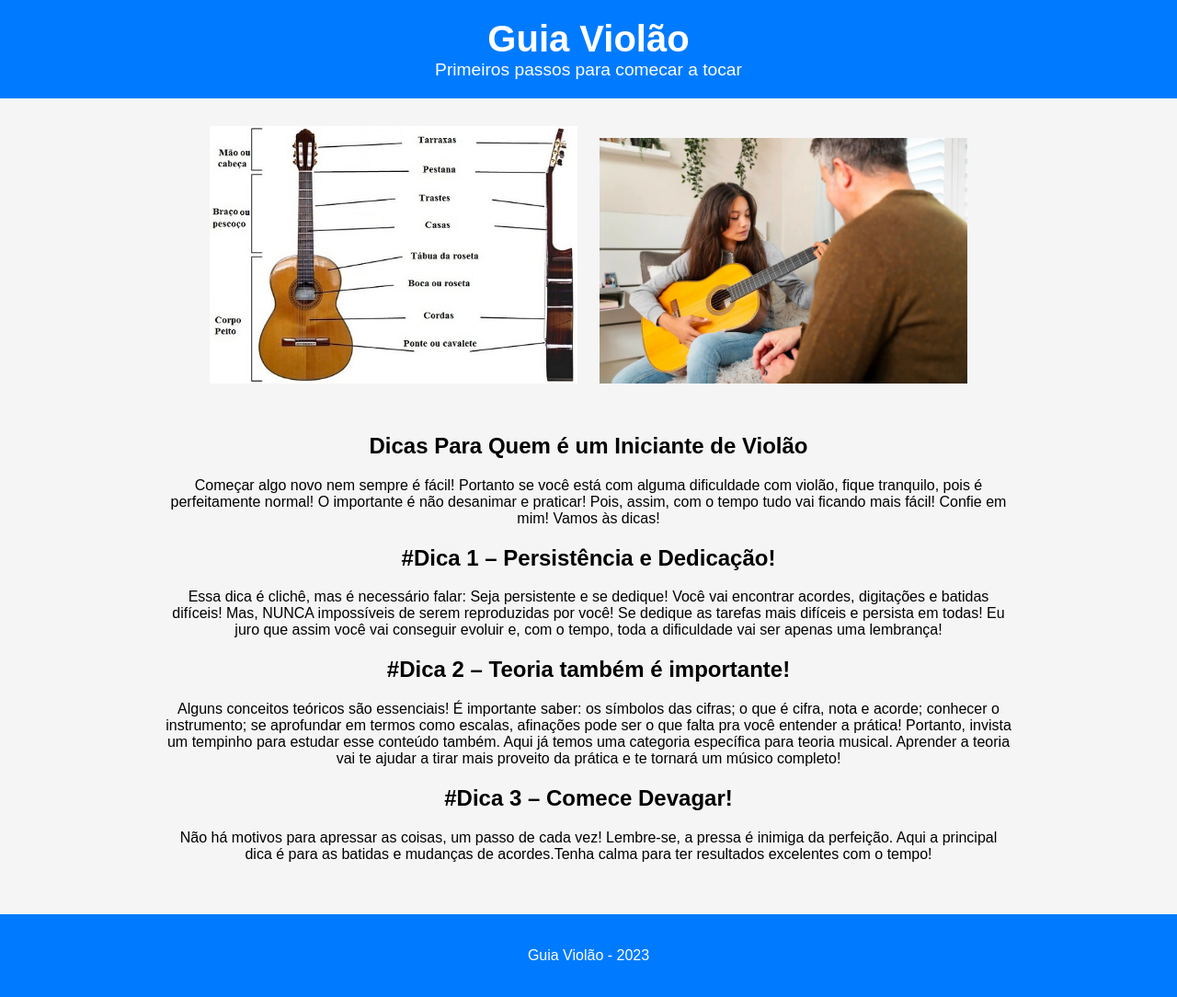
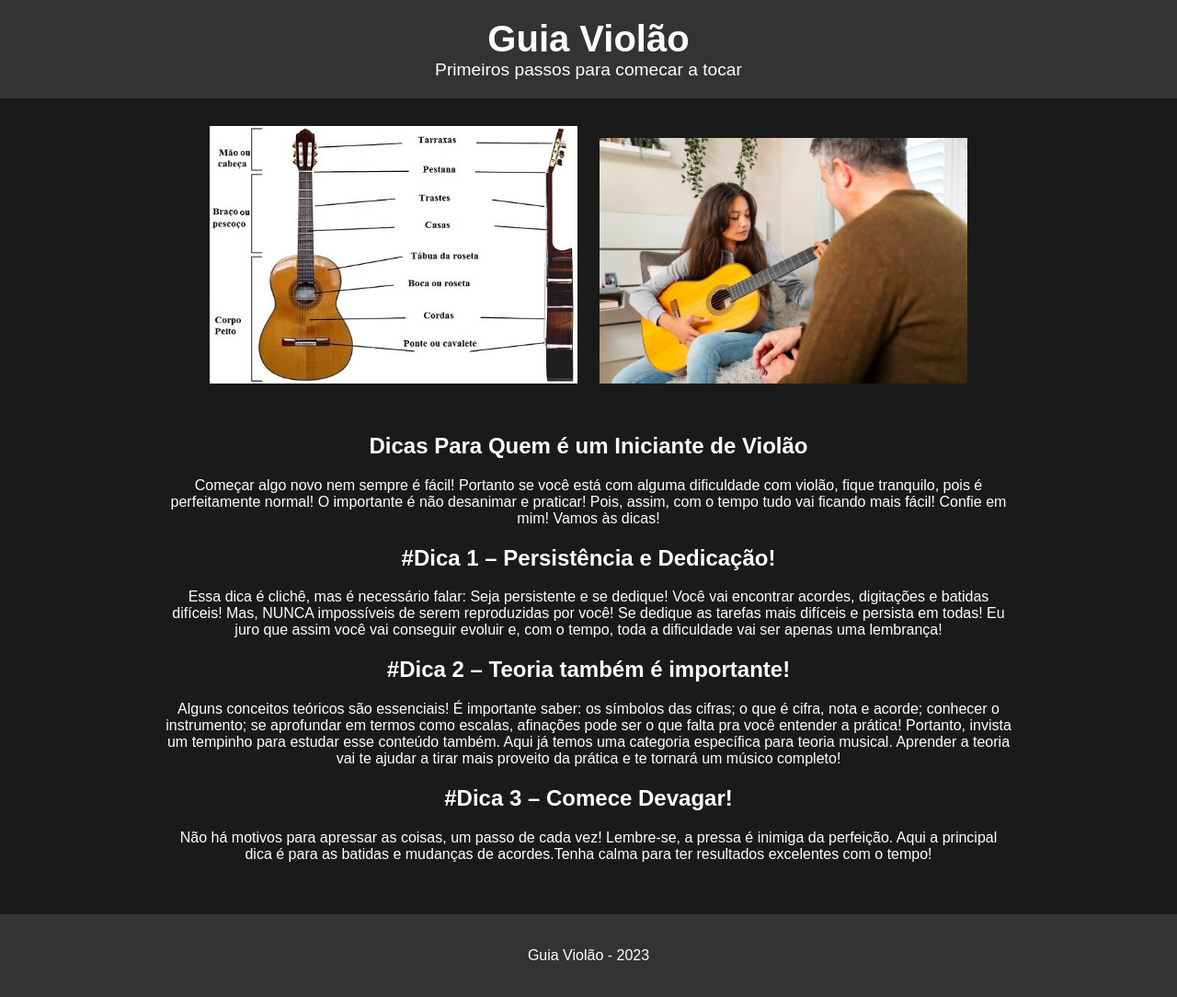
Before and after one commit to gustavogonzag/Guia-Viol-o, a PHP site: page / in a window 1280 px wide. Shown: the whole page at 92% size. Run offline with PHP 8.4, Linux system fonts and the light colour scheme.

Commit message:
colocando classes para fotossensiveis

```diff
--- a/index.html
+++ b/index.html
@@ -6,7 +6,7 @@
     <title>Guia Violão</title>
     <link rel="stylesheet" href="./styles.css">
 </head>
-<body>
+<body class="noturno">
     <section>
         <div class="title">
                 <h1>Guia Violão</h1>
--- a/styles.css
+++ b/styles.css
@@ -1,5 +1,5 @@
 /* Estilos gerais */
-body {
+.padrao {
     font-family: Arial, sans-serif;
     margin: 0;
     padding: 0;
@@ -7,50 +7,50 @@ body {
 }
 
 /* Estilos do cabeçalho */
-.title {
+.padrao .title {
     text-align: center;
     background-color: #007BFF;
     color: #fff;
     padding: 20px;
 }
 
-.title h1 {
+.padrao .title h1 {
     font-size: 2.5rem;
     margin: 0;
 }
 
-.title p {
+.padrao .title p {
     font-size: 1.2rem;
     margin: 0;
 }
 
 /* Estilos do conteúdo */
-.container {
+.padrao .container {
     max-width: 960px;
     margin: 0 auto;
     padding: 20px;
 }
 
-.contentPost {
+.padrao .contentPost {
     display: flex;
     flex-wrap: wrap;
     justify-content: center;
     align-items: center;
 }
 
-.imageGuitar {
+.padrao .imageGuitar {
     width: 400px;
     height: auto;
     margin: 10px;
 }
 
-.textContent {
+.padrao .textContent {
     flex: 1;
     padding: 20px;
     text-align: center;
 }
 
-footer{
+.padrao footer{
     text-align: center;
     background-color: #007BFF;
     color: #fff;
@@ -59,19 +59,176 @@ footer{
 
 /* Estilos para dispositivos menores */
 @media (max-width: 768px) {
-    .title h1 {
+    .padrao .title h1 {
         font-size: 2rem;
     }
 
-    .title p {
+    .padrao .title p {
         font-size: 1rem;
     }
 
-    .contentPost {
+    .padrao .contentPost {
         flex-direction: column;
     }
 
-    .textContent {
+    .padrao .textContent {
         padding: 10px;
     }
 }
+
+/* Estilos gerais para daltonismo */
+.daltonismo {
+    font-family: Arial, sans-serif;
+    margin: 0;
+    padding: 0;
+    background-color: #f8f8f8; /* Fundo mais suave */
+}
+
+/* Estilos do cabeçalho */
+.daltonismo .title {
+    text-align: center;
+    background-color: #4f4f4f; /* Cinza escuro para o cabeçalho */
+    color: #fff;
+    padding: 20px;
+}
+
+.daltonismo .title h1 {
+    font-size: 2.5rem;
+    margin: 0;
+}
+
+.daltonismo .title p {
+    font-size: 1.2rem;
+    margin: 0;
+}
+
+/* Estilos do conteúdo */
+.daltonismo .container {
+    max-width: 960px;
+    margin: 0 auto;
+    padding: 20px;
+}
+
+.daltonismo .contentPost {
+    display: flex;
+    flex-wrap: wrap;
+    justify-content: center;
+    align-items: center;
+}
+
+.daltonismo .imageGuitar {
+    width: 400px;
+    height: auto;
+    margin: 10px;
+}
+
+.daltonismo .textContent {
+    flex: 1;
+    padding: 20px;
+    text-align: center;
+}
+
+.daltonismo footer {
+    text-align: center;
+    background-color: #4f4f4f; /* Cinza escuro para o rodapé */
+    color: #fff;
+    padding: 20px;
+}
+
+/* Estilos para dispositivos menores */
+@media (max-width: 768px) {
+    .daltonismo .title h1 {
+        font-size: 2rem;
+    }
+
+    .daltonismo .title p {
+        font-size: 1rem;
+    }
+
+    .daltonismo .contentPost {
+        flex-direction: column;
+    }
+
+    .daltonismo .textContent {
+        padding: 10px;
+    }
+}
+
+/* Estilos gerais para noturno */
+.noturno {
+    font-family: Arial, sans-serif;
+    margin: 0;
+    padding: 0;
+    background-color: #1a1a1a; /* Fundo escuro para o modo noturno */
+    color: #fff; /* Cor do texto para o modo noturno */
+}
+
+/* Estilos do cabeçalho */
+.noturno .title {
+    text-align: center;
+    background-color: #333; /* Cor de fundo do cabeçalho para o modo noturno */
+    color: #fff;
+    padding: 20px;
+}
+
+.noturno .title h1 {
+    font-size: 2.5rem;
+    margin: 0;
+}
+
+.noturno .title p {
+    font-size: 1.2rem;
+    margin: 0;
+}
+
+/* Estilos do conteúdo */
+.noturno .container {
+    max-width: 960px;
+    margin: 0 auto;
+    padding: 20px;
+}
+
+.noturno .contentPost {
+    display: flex;
+    flex-wrap: wrap;
+    justify-content: center;
+    align-items: center;
+}
+
+.noturno .imageGuitar {
+    width: 400px;
+    height: auto;
+    margin: 10px;
+}
+
+.noturno .textContent {
+    flex: 1;
+    padding: 20px;
+    text-align: center;
+}
+
+.noturno footer {
+    text-align: center;
+    background-color: #333; /* Cor de fundo do rodapé para o modo noturno */
+    color: #fff;
+    padding: 20px;
+}
+
+/* Estilos para dispositivos menores */
+@media (max-width: 768px) {
+    .noturno .title h1 {
+        font-size: 2rem;
+    }
+
+    .noturno .title p {
+        font-size: 1rem;
+    }
+
+    .noturno .contentPost {
+        flex-direction: column;
+    }
+
+    .noturno .textContent {
+        padding: 10px;
+    }
+}
```
